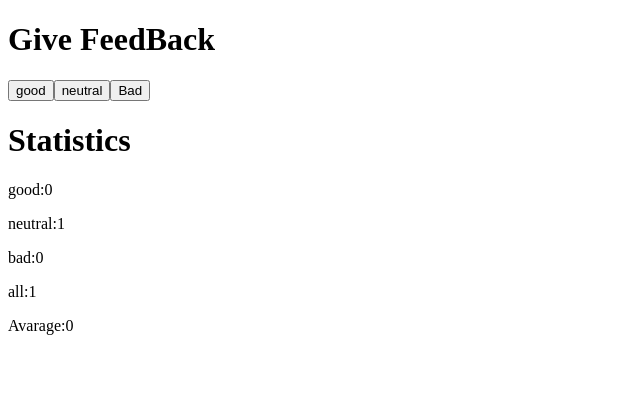
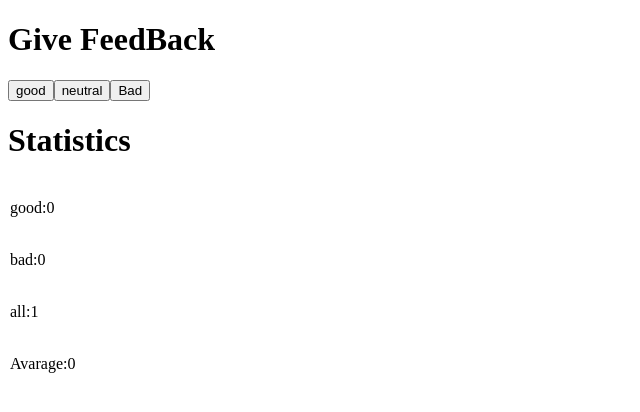
Before and after one commit to gabrielCharibPolls/part1, a React (Create React App) app: page / in a window 1280 px wide. Both pictures are taken after a click on the button "neutral". Shown: the top 412 px of the page, without its empty margins (0-640 px from the left). Built offline with nearby package versions, Linux system fonts and the light colour scheme.

Commit message:
exercieces 1.11

```diff
--- a/src/App.js
+++ b/src/App.js
@@ -61,11 +61,22 @@ const DisplayStates= () => {
   return (
     <div>
     <h1>Statistics</h1>
+
+    <table>
+    <tr>
     <StatisticLine text="good" value={counterGood}/>
-    <StatisticLine text="neutral" value={counterNeutral}/>
+    </tr>
+    <tr>
     <StatisticLine text="bad" value={counterBad}/>
+    </tr>
+    <tr>
     <StatisticLine text="all" value={counterAll}/>
+    </tr>
+    <tr>
     <StatisticLine text="Avarage" value={counterAverage}/>
+    </tr>
+
+    </table>
     </div>
   )
   }
```
